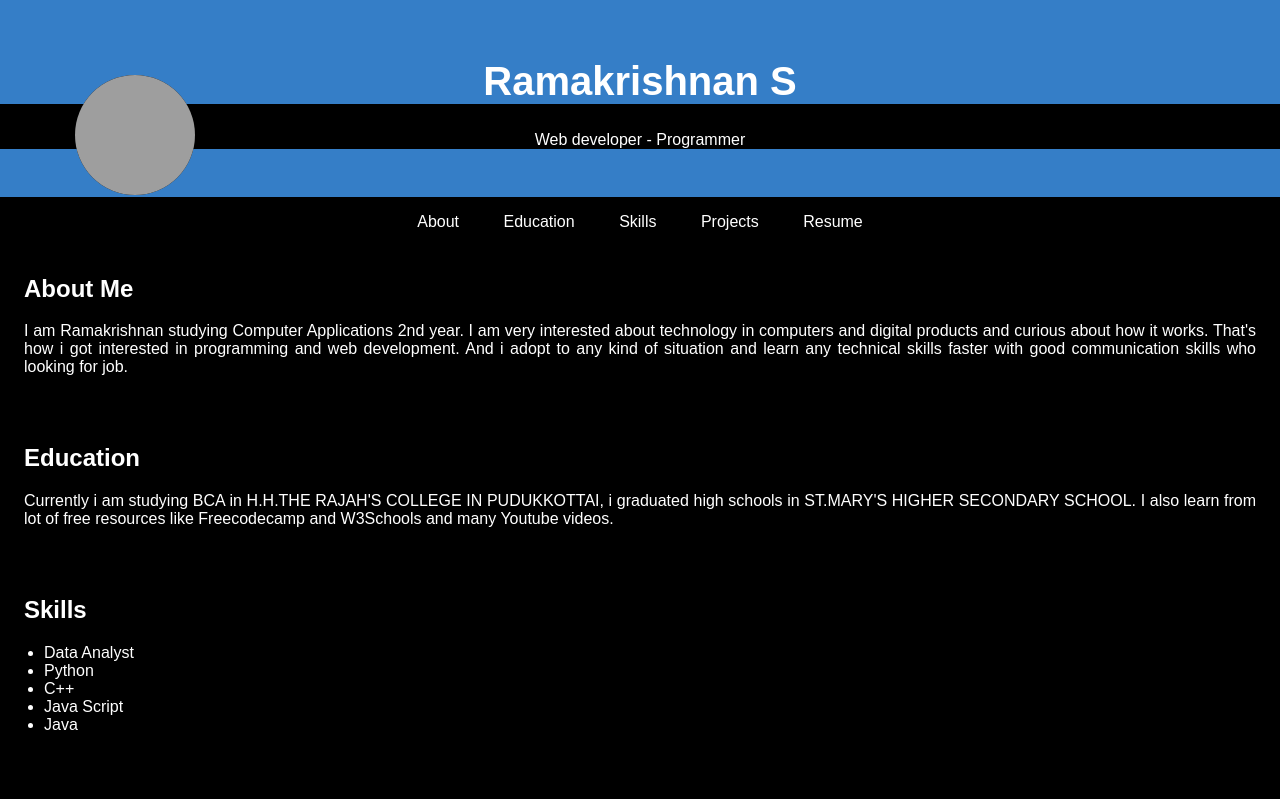
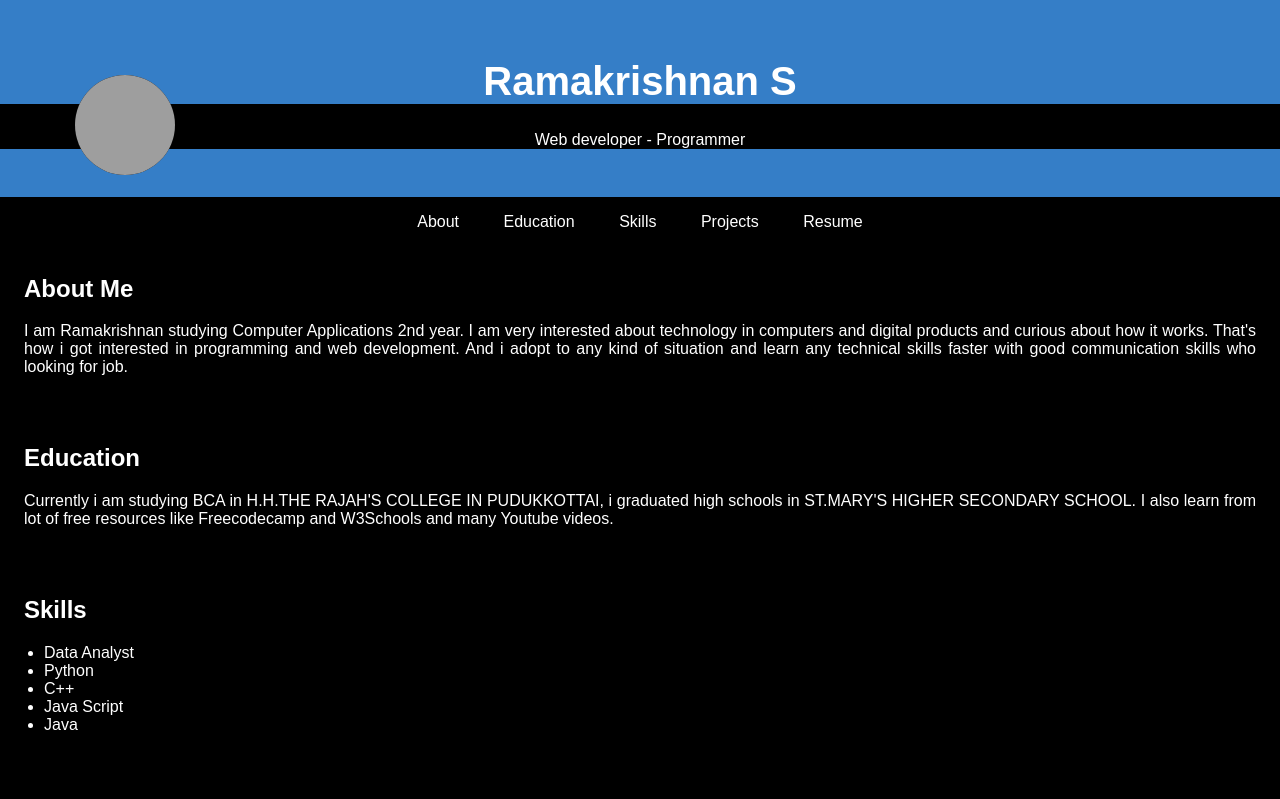
Before and after one commit to krishna08102005/krishna-CV, a plain HTML site: page index.html in a window 1280 px wide. Shown: the top 799 px of the page. Drawn offline with Linux system fonts and the light colour scheme; grey boxes are pictures that could not be loaded.

Commit message:
Update style.css

```diff
--- a/style.css
+++ b/style.css
@@ -23,8 +23,8 @@ header {
 
 /* Add styles for the round profile picture */
 .profile-picture {
-    width: 120px; /* Adjust the size as needed */
-    height: 120px;
+    width: 100px; /* Adjust the size as needed */
+    height: 100px;
     border-radius: 75%; /* Create a circular shape */
     object-fit: cover; /* To ensure the image fills the circular area */
     position: absolute; /* Add this */
```
